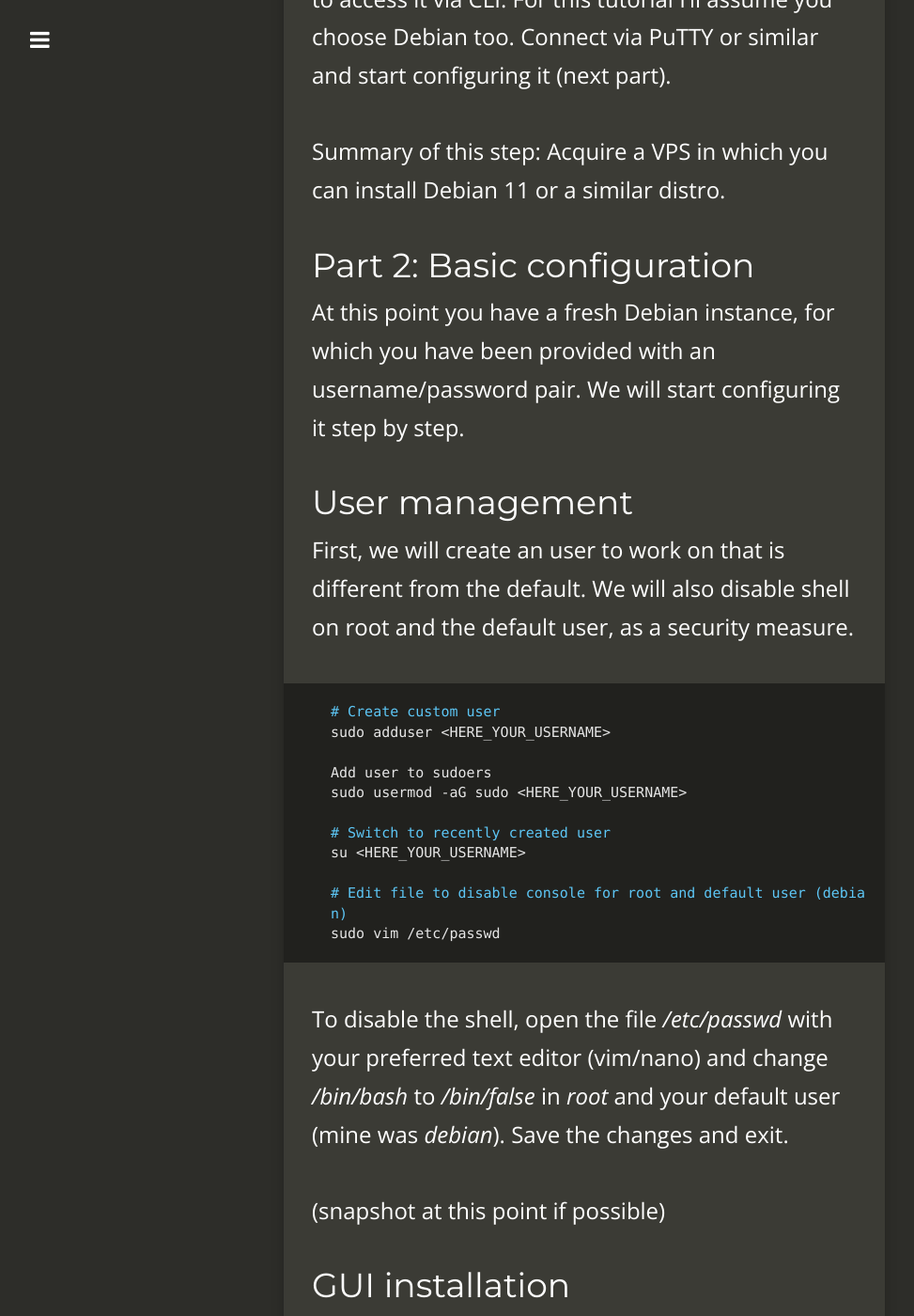
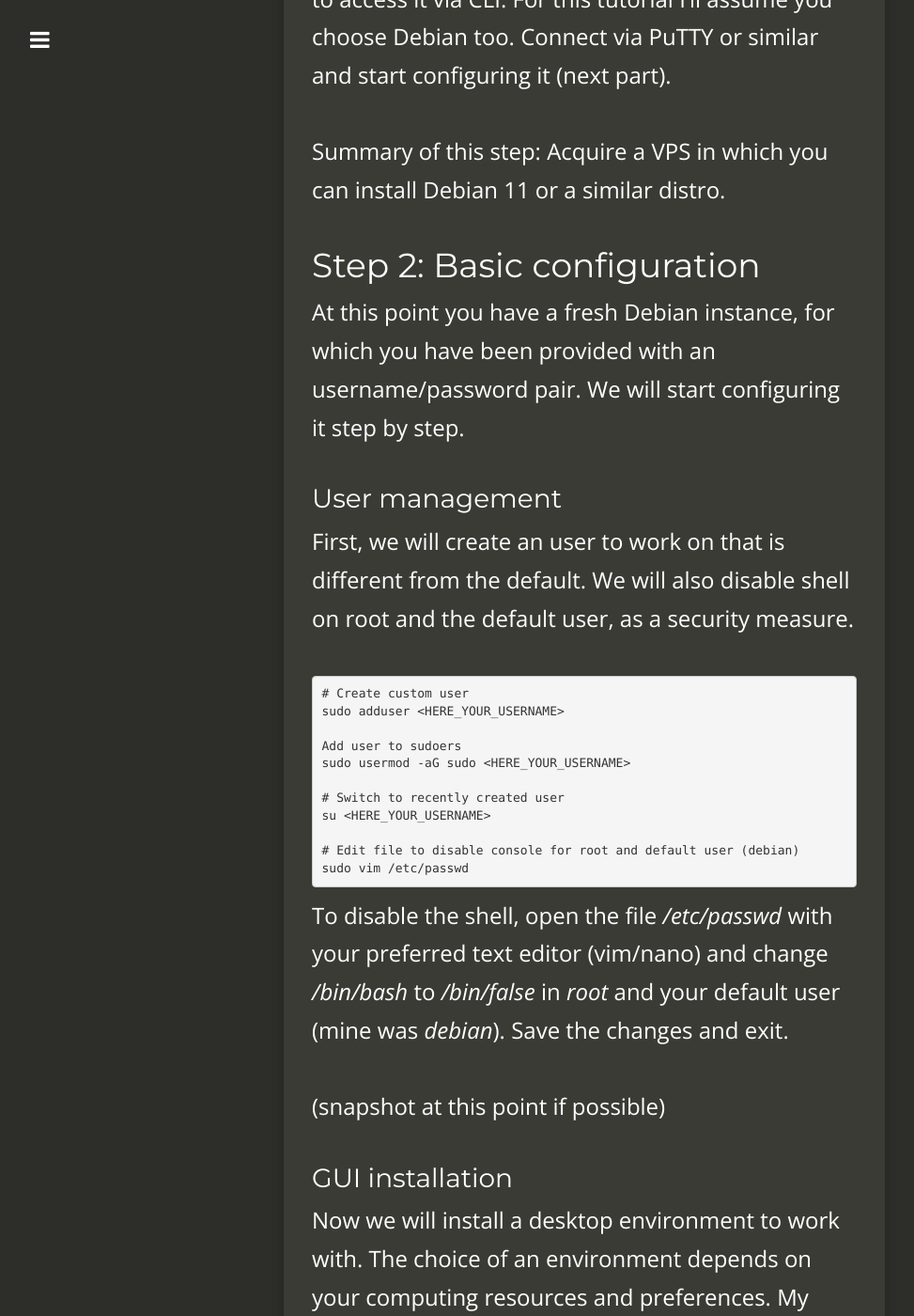
Before and after one commit to Andreasrn/Andreasrn.github.io, a Jekyll site: the page built from _posts/2022-07-30-How to - Set up an online Kali-like virtual machine.md, in a window 1280 px wide and 1400 px high, scrolled down 3736 px. Shown: the whole window at 94% size, without its empty margins (18-991 px from the left). Built offline with Jekyll 4.4.1, drawn with Linux system fonts in a browser that asks for light colours; nearby versions of some CDN libraries; some of the changed text lies outside the part shown.

Commit message:
fix styling

````diff
--- a/_posts/2022-07-30-How to - Set up an online Kali-like virtual machine.md
+++ b/_posts/2022-07-30-How to - Set up an online Kali-like virtual machine.md
@@ -28,7 +28,7 @@ I have no system administration background and therefore I'm not quite familiar
 
 Also, there are plenty of ways to achieve this. I'm just trying to keep it simple and cheap.
 
-# Part 1: Cloud infrastructure acquisition
+# Step 1: Cloud infrastructure acquisition
 
 Our very first step should be to acquire a portion of the cloud to host your VM. There is a wide variety of options, including setting up a server at home (cheaper - harder) and purchasing the services of cloud providers such as AWS, Azure or Digital Ocean (more expensive - easier). Some of these even would allow to import our custom ISO, which translates to installing a real Kali instance.
 
@@ -47,14 +47,14 @@ Deploy it with Debian 11 (or your favourite SO) and you'll receive its public IP
 
 Summary of this step: Acquire a VPS in which you can install Debian 11 or a similar distro.
 
-# Part 2: Basic configuration
+# Step 2: Basic configuration
 
 At this point you have a fresh Debian instance, for which you have been provided with an username/password pair. We will start configuring it step by step.
 
-## User management
+### User management
 
 First, we will create an user to work on that is different from the default. We will also disable shell on root and the default user, as a security measure.
-```
+```plain
 # Create custom user
 sudo adduser <HERE_YOUR_USERNAME>
 
@@ -72,16 +72,16 @@ To disable the shell, open the file _/etc/passwd_ with your preferred text edito
 
 (snapshot at this point if possible)
 
-## GUI installation
+### GUI installation
 
 Now we will install a desktop environment to work with. The choice of an environment depends on your computing resources and preferences. My initial choice was GNOME but it didn't run smoothly enough, so I tried XFCE instead. This one worked better, but had a login issue that couldn't resolve and ended up installing MATE. It does not only look pretty well, but also seems to be lightweight enough to run pretty decently with a good screen resolution.
 
 Install MATE with the following command, or look up the commands needed to install the desktop environment of your choice.
-```
+```plain
 sudo apt update && sudo apt install mate-desktop-environment
 ```
 
-## Remote access
+### Remote access
 
 Once we have a GUI, it is time to use it. Among the possible access methods, I'd use VNC or NoMachine. VNC could be eventually accessed from the web browser (which is a nice feature) but I wanted to give a try to NoMachine. These are the steps to install it.
 ```
@@ -96,16 +96,16 @@ Summary of this step: Have a working user to access your instance graphically fr
 
 (snapshot at this point if possible)
 
-# Part 3: Build your toolset
+# Step 3: Build your toolset
 
 This is the more interesting (yet tedious) part. Now we have a working instance that we can access and interact to from any device (the point of this tutorial) it is time to install the tools we need and eventually organize them properly.
 
-## Download Kali tools
+### Download Kali tools
 Although you have all the freedom to install whatever you prefer, my needs are close to what Kali offers, thus, I borrowed this script from Github to install all the tools:
 [makekali.sh](https://gist.githubusercontent.com/warecrash/f35d4f9a822c452b0c54bbdb47c0c9a5/raw/8f7055e1cde8ae03f19f57d0154f259e9f8f3060/makekali.sh)
 
 Download, make executable and run it with the following commands:
-```
+```plain
 wget https://gist.githubusercontent.com/warecrash/f35d4f9a822c452b0c54bbdb47c0c9a5/raw/8f7055e1cde8ae03f19f57d0154f259e9f8f3060/makekali.sh
 sudo chmod +x makekali.sh
 sudo ./makekali.sh
````
